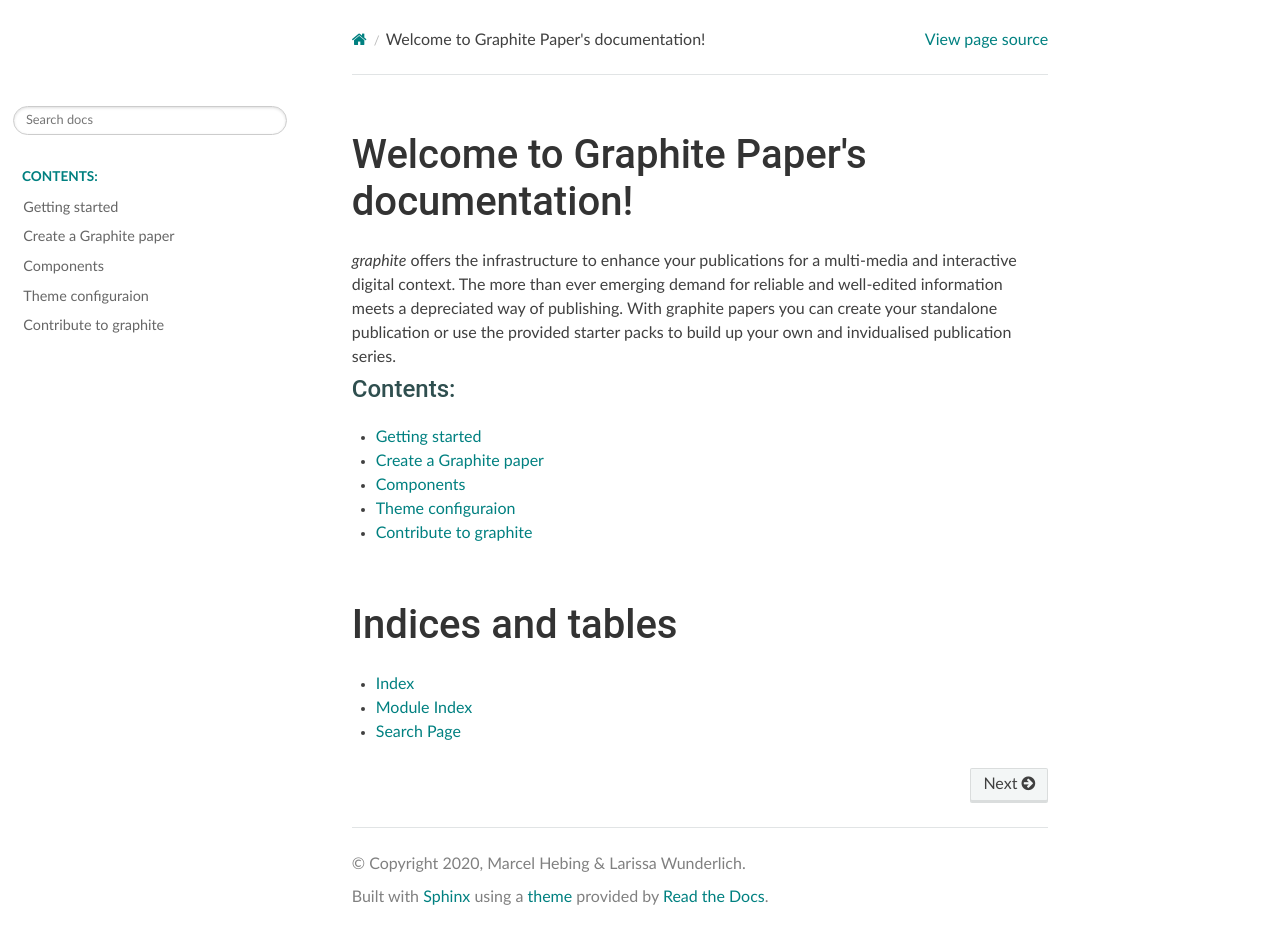
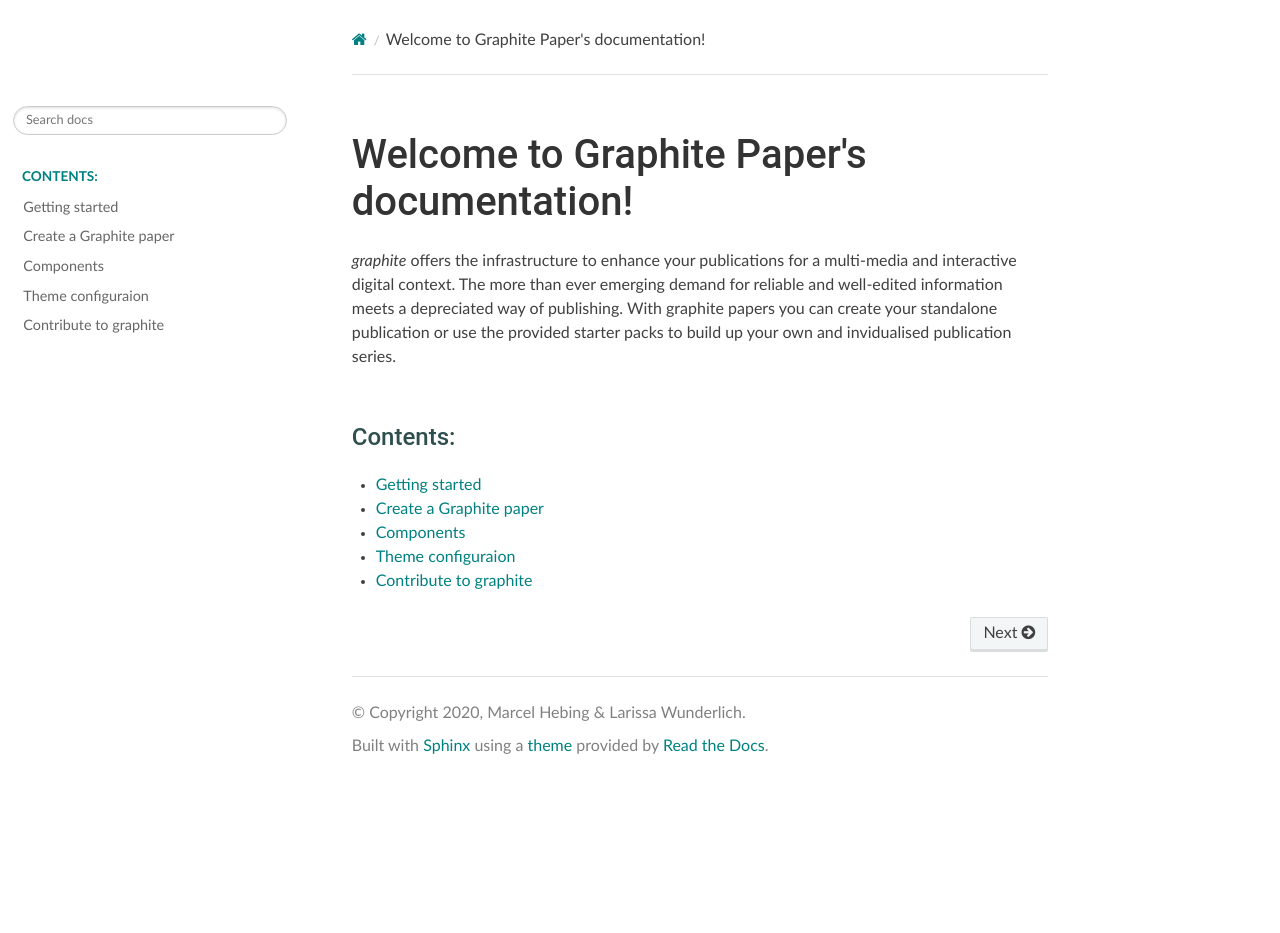
Before and after one commit to impactdistillery/graphite-paper, a Sphinx documentation site: the page built from docs/index.rst, in a window 1280 px wide and 933 px high. Built offline with Sphinx 7.4.7 and the Read the Docs theme 2.0.0, drawn with Linux system fonts in a browser that asks for light colours.

```diff
--- a/docs/conf.py
+++ b/docs/conf.py
@@ -33,7 +33,7 @@ release = '2021'
 # ones.
 extensions = [
     'sphinx_rtd_theme',
-    'sphinx.ext.viewcode',
+#    'sphinx.ext.viewcode',
     'sphinx.ext.todo',
     'sphinx_copybutton',
 ]
@@ -55,6 +55,11 @@ html_theme = 'sphinx_rtd_theme'
 html_theme_options = {
     'logo_only': True,
 }
+
+# Removing the view source link
+# when using Read The Docs & Sphinx
+# with ReadTheDocs Theme
+html_show_sourcelink = False
 
 # Add any paths that contain custom static files (such as style sheets) here,
 # relative to this directory. They are copied after the builtin static files,
--- a/docs/index.rst
+++ b/docs/index.rst
@@ -7,6 +7,8 @@ Welcome to Graphite Paper's documentation!
 ==========================================
 
 *graphite* offers the infrastructure to enhance your publications for a multi-media and interactive digital context. The more than ever emerging demand for reliable and well-edited information meets a depreciated way of publishing. With graphite papers you can create your standalone publication or use the provided starter packs to build up your own and invidualised publication series.
+
+    |
 
 .. TODO::
     Implement standalone command, then change to:
@@ -22,11 +24,3 @@ Welcome to Graphite Paper's documentation!
    pages/components
    pages/theme-configuration
    pages/contribute
-
-
-Indices and tables
-==================
-
-* :ref:`genindex`
-* :ref:`modindex`
-* :ref:`search`
--- a/docs/pages/contribute.rst
+++ b/docs/pages/contribute.rst
@@ -35,7 +35,7 @@ Contact the team
 If you want to buy the authors a beer, you can find them here:
 
 Marcel Hebing
-`Email <mailto:mhebing@mstats.io>`_ | `Website <https://www.impactdistillery.com>`_ | `Github <https://github.com/mhebing>`_
+`Email <mailto:mhebing@mstats.io>`__ | `Website <https://www.impactdistillery.com>`__ | `Github <https://github.com/mhebing>`__
 
 Larissa Wunderlich
-`Email <mailto:info@larissawunderlich.de>`_ | `Website <https://www.larissawunderlich.de>`_ | `Github <https://github.com/crosssenses>`_
+`Email <mailto:info@larissawunderlich.de>`_ | `Website <https://www.larissawunderlich.de>`__ | `Github <https://github.com/crosssenses>`__
```
Also changed, not shown: docs/requirements.txt (added, +9 -0 lines), .readthedocs.yaml (added).
